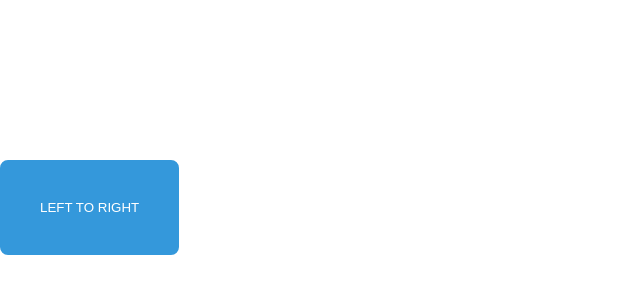
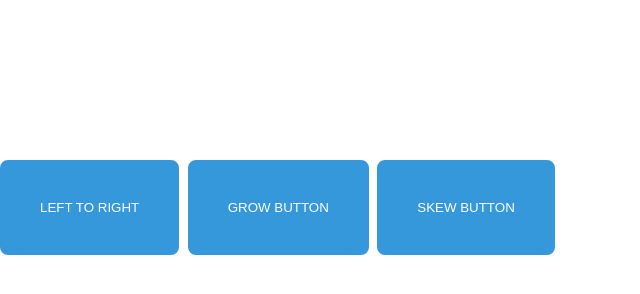
Before and after one commit to trungnd95/css3-animations, a plain HTML site: page 0203/index.html in a window 1280 px wide. Shown: the top 294 px of the page, without its empty margins (0-640 px from the left). Drawn offline with Linux system fonts and the light colour scheme.

Commit message:
11_10 add button grow and skew effects

```diff
--- a/0203/index.html
+++ b/0203/index.html
@@ -13,6 +13,8 @@
 <body>
     <div class="wrapper">
         <button class="btn_left_to_right">LEFT TO RIGHT</button>
+        <button class="btn_grow_fr_inside">GROW BUTTON</button>
+        <button class="btn_skew">SKEW BUTTON</button>
     </div>
 </body>
 
--- a/0203/main.css
+++ b/0203/main.css
@@ -8,7 +8,9 @@
   font-size: 14px;
 }
 
-button.btn_left_to_right {
+button.btn_left_to_right,
+button.btn_grow_fr_inside,
+button.btn_skew {
   /* Typography */
   background: #3498db;
   color: #fff;
@@ -26,8 +28,11 @@ button.btn_left_to_right {
   overflow: hidden;
 }
 
-button.btn_left_to_right:hover {
+button.btn_left_to_right:hover,
+.btn_grow_fr_inside:hover,
+.btn_skew:hover {
   color: #3498db;
+  cursor: pointer;
 }
 
 .btn_left_to_right::after {
@@ -45,7 +50,9 @@ button.btn_left_to_right:hover {
   z-index: -1;
 }
 
-.btn_left_to_right::after {
+.btn_left_to_right::after,
+.btn_grow_fr_inside::after,
+.btn_skew::after {
   transition: all 0.5s ease-in-out;
 }
 
@@ -55,3 +62,36 @@ button.btn_left_to_right:hover {
   bottom: 0;
   right: 0;
 }
+
+.btn_grow_fr_inside::after {
+  content: "";
+  top: 0;
+  left: 0;
+  bottom: 0;
+  right: 0;
+  transform: scale(0, 0);
+  background: #ecf0f1;
+  position: absolute;
+  z-index: -1;
+}
+
+.btn_skew::after {
+  content: "";
+  display: "table";
+  top: 0;
+  left: -30%;
+  right: -30%;
+  bottom: 0;
+  background: #ecf0f1;
+  position: absolute;
+  z-index: -1;
+  transform: scale(0, 1) skewX(45deg);
+}
+
+.btn_grow_fr_inside:hover::after {
+  transform: scale(1, 1);
+}
+
+.btn_skew:hover::after {
+  transform: scale(1, 1) skewX(45deg);
+}
```
